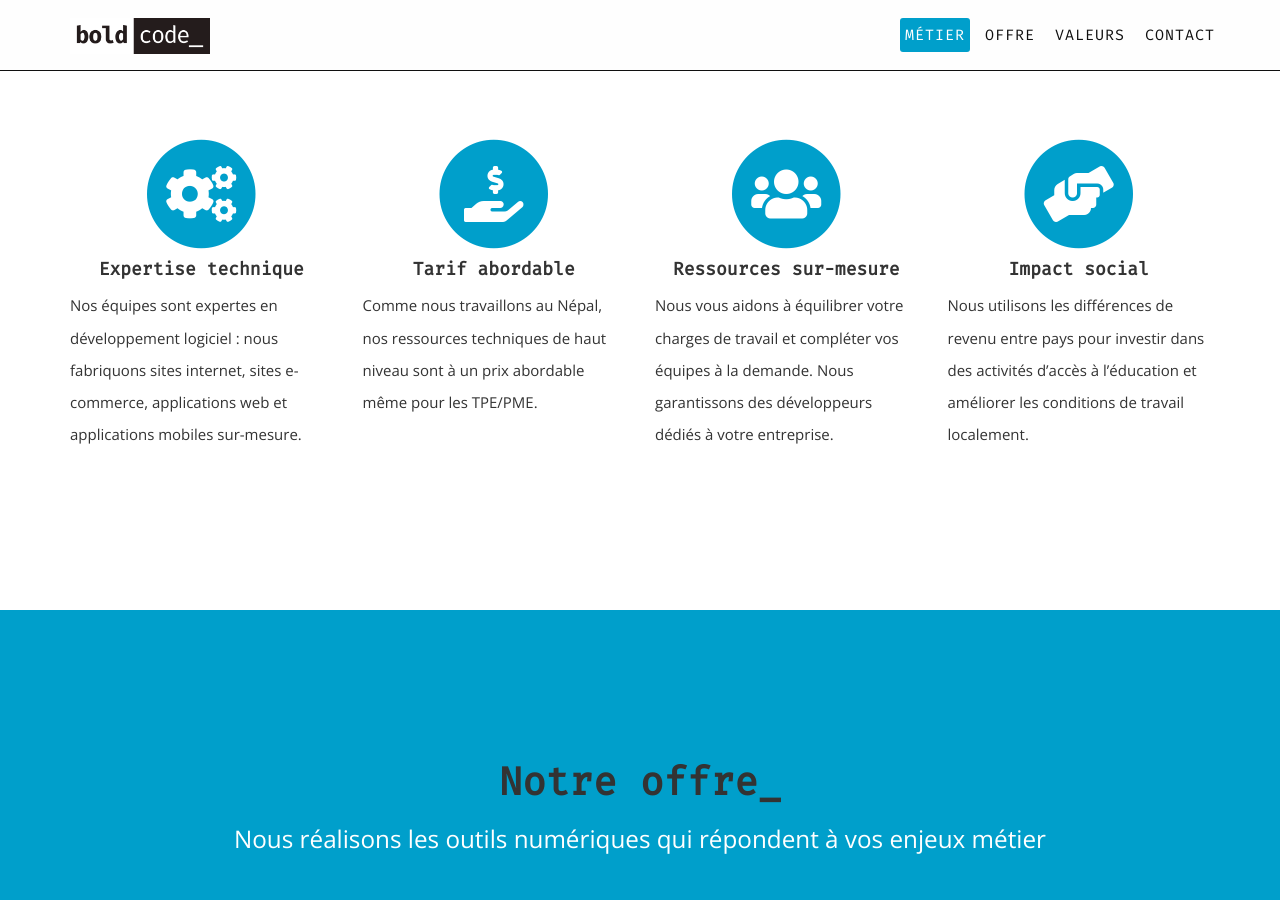
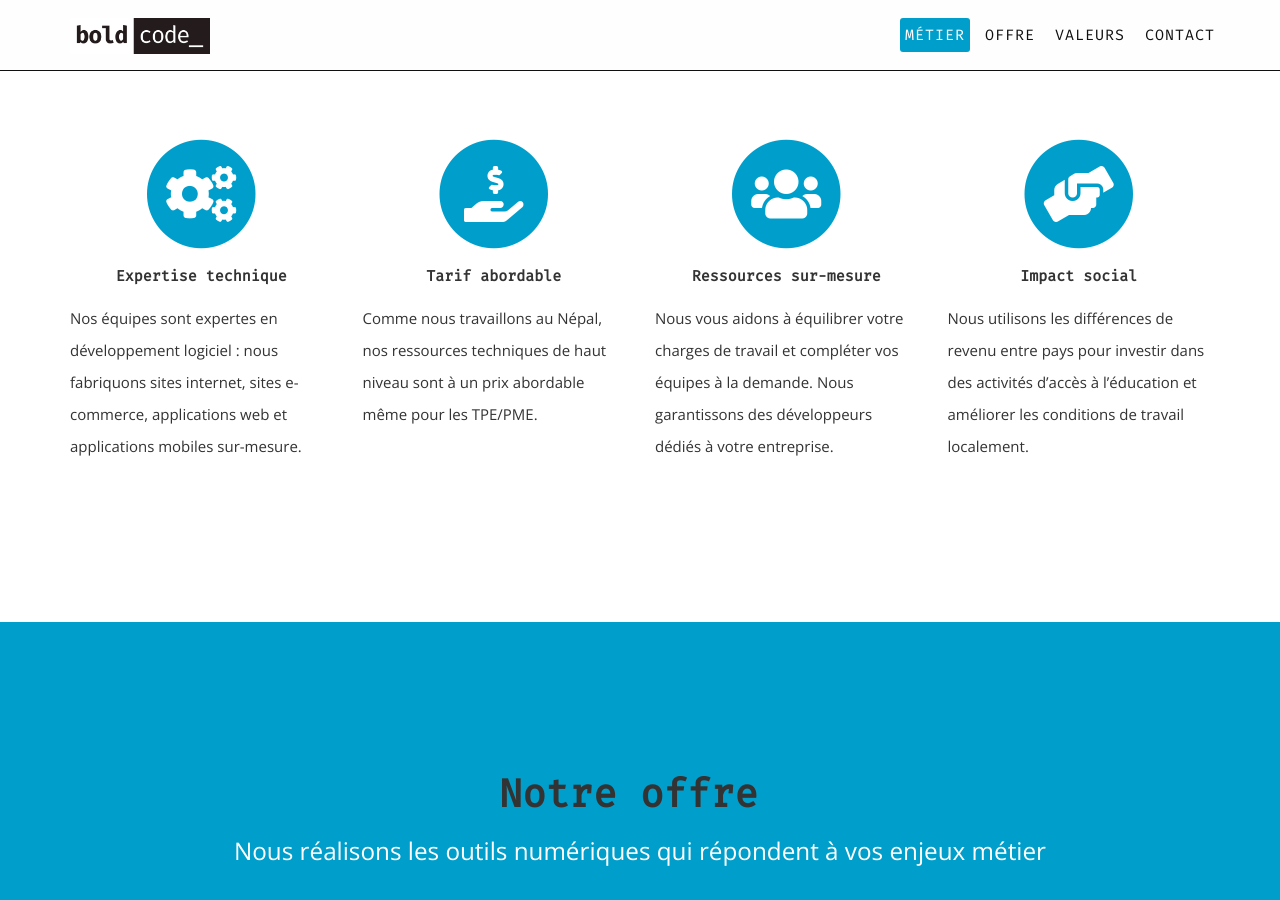
Before and after one commit to jeanboutin/boldcode-io.github.io, a Jekyll site: the page built from index.html, in a window 1280 px wide and 900 px high, scrolled down 1116 px. Built offline with Jekyll 4.4.1, drawn with Linux system fonts in a browser that asks for light colours.

Commit message:
Fix heading margins

```diff
--- a/css/_base.scss
+++ b/css/_base.scss
@@ -304,7 +304,7 @@ header {
     	padding-bottom: 50px;
 
 		.intro-lead-in {
-    		margin-bottom: 25px;
+    		margin-bottom: 2rem;
     		font-family:  $fontSecondary ;
     		font-size: $fontSizeBig;
     		font-style: italic;
@@ -312,7 +312,7 @@ header {
 		}
 
 		.intro-heading {
-    		margin-bottom: 25px;
+    		margin-bottom: 4rem;
     		// text-transform: uppercase;
     		font-family:  $fontPrimary ;
     		font-size: $fontSizeHuge;
--- a/css/blocks/_features.scss
+++ b/css/blocks/_features.scss
@@ -5,7 +5,9 @@
 	.block-heading { }
 	.block-subheading { }
 
-	.item-heading { }
+	.item-heading {
+		@include typography-big;
+	}
 	.item-description {
 		@include typography-normal;
 		text-align: left;
--- a/css/blocks/_features_768p.scss
+++ b/css/blocks/_features_768p.scss
@@ -0,0 +1,6 @@
+
+.bc-block-features {
+	.item-heading {
+		@include typography-normal;
+	}
+}
--- /dev/null
+++ b/css/mixins/_blink.scss
@@ -0,0 +1,54 @@
+
+@mixin animation-blink {
+  	-webkit-animation: 1.5s blink step-end infinite;
+  	-moz-animation: 1.5s blink step-end infinite;
+  	-ms-animation: 1.5s blink step-end infinite;
+  	-o-animation: 1.5s blink step-end infinite;
+  	animation: 1.5s blink step-end infinite;
+
+	@keyframes "blink" {
+  		from, to {
+  			opacity: 0;
+  		}
+  		50% {
+  			opacity: 1;
+  		}
+	}
+
+	@-moz-keyframes blink {
+  		from, to {
+  			opacity: 0;
+  		}
+  		50% {
+  			opacity: 1;
+  		}
+	}
+
+	@-webkit-keyframes "blink" {
+  		from, to {
+  			opacity: 0;
+  		}
+  		50% {
+  			opacity: 1;
+  		}
+	}
+
+	@-ms-keyframes "blink" {
+  		from, to {
+  			opacity: 0;
+  		}
+  		50% {
+  			opacity: 1;
+  		}
+	}
+
+	@-o-keyframes "blink" {
+  		from, to {
+  			opacity: 0;
+  		}
+  		50% {
+  			opacity: 1;
+  		}
+	}
+
+}
--- a/css/style.scss
+++ b/css/style.scss
@@ -4,7 +4,9 @@
 
 @import "config/fonts.scss";
 @import "config/constants.scss";
-@import "config/typography.scss";
+
+@import "mixins/typography.scss";
+@import "mixins/blink.scss";
 
 // external
 @import "ext/font-awesome5/css/all.css";
@@ -333,6 +335,7 @@ body {
 
 .block-heading {
 	&::after {
+		@include animation-blink;
 		content: "_";
 	}
 }
```
Also changed, not shown: css/mixins/_typography.scss (renamed from css/config/_typography.scss).
